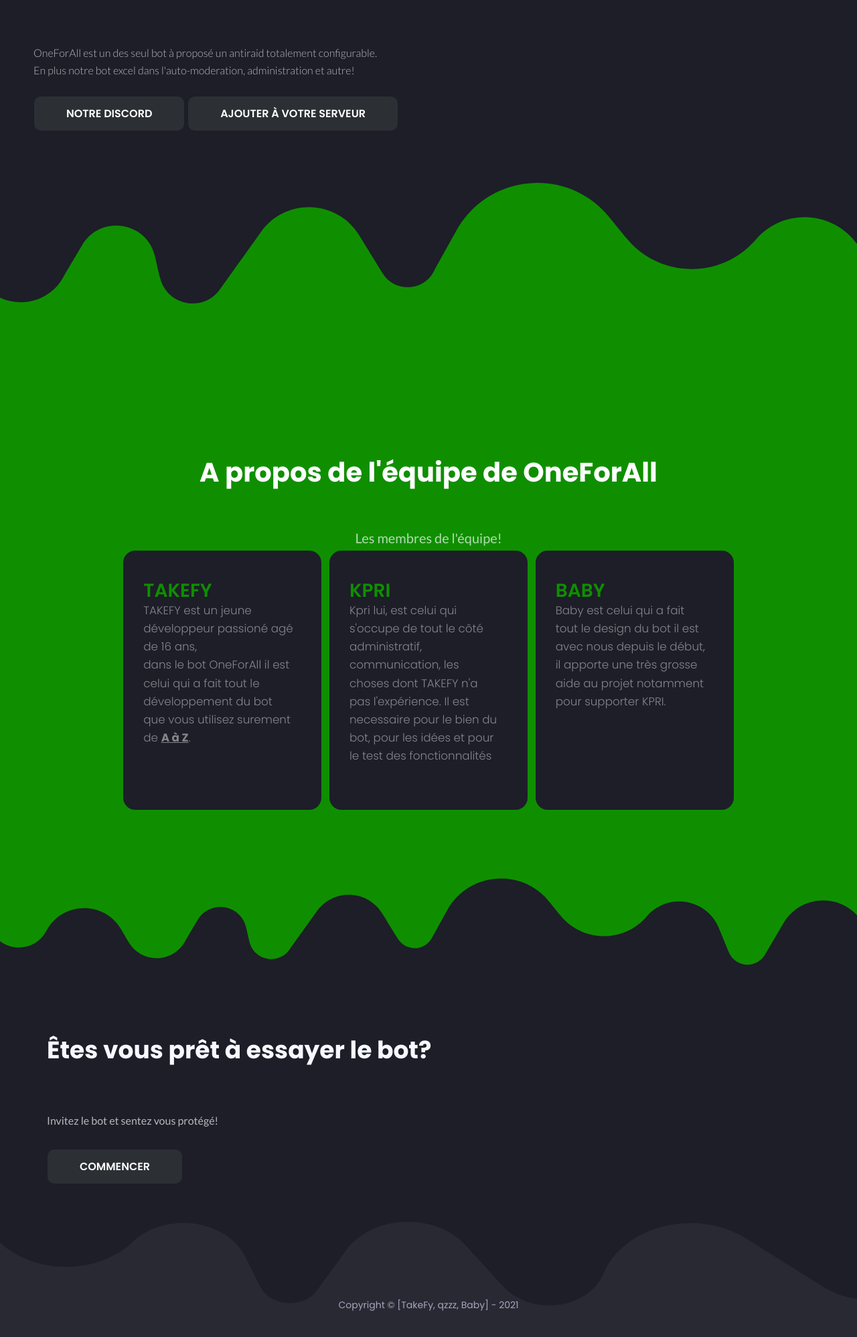
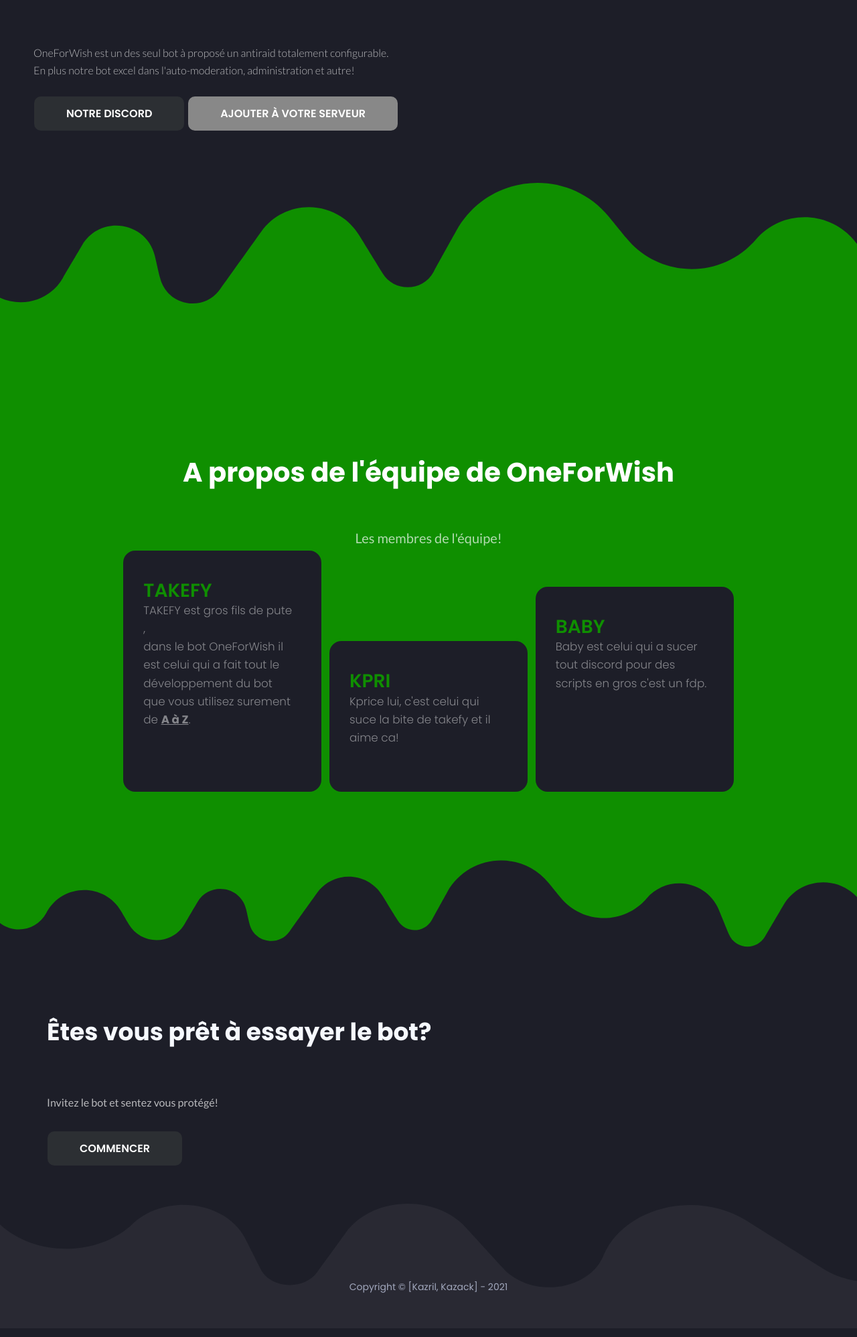
Before and after one commit to KazrilDev/OneForAll-website, a plain HTML site: page about.html in a window 1280 px wide. Shown: the part 328-2324 px from the top of the page at 67% size. Drawn offline with nearby package versions, Linux system fonts and the light colour scheme.

Commit message:
Add files via upload

```diff
--- a/about.html
+++ b/about.html
@@ -2,8 +2,7 @@
 <html lang="fr">
 
 
-<!-- Mirrored from www.one4all.fr/about by HTTrack Website Copier/3.x [XR&CO'2014], Thu, 04 Mar 2021 19:43:28 GMT -->
-<!-- Added by HTTrack --><meta http-equiv="content-type" content="text/html;charset=utf-8" /><!-- /Added by HTTrack -->
+<!-- Added by Kazril&Kazack --><meta http-equiv="content-type" content="text/html;charset=utf-8" /><!-- /Added by Kazril&Kazack -->
 <head>
     <meta charset="UTF-8">
     <meta name="viewport" content="width=device-width, initial-scale=1, shrink-to-fit=no">
@@ -62,24 +61,24 @@
 
     <div class="heading">
         <h1 class="display-5 title">C'est le moment de protéger votre serveur.</h1>
-        <p class="subtitle">OneForAll est un des seul bot à proposé un antiraid totalement configurable.<br />En plus
+        <p class="subtitle">OneForWish est un des seul bot à proposé un antiraid totalement configurable.<br />En plus
             notre bot excel dans l'auto-moderation, administration et autre!</p>
-        <a class="btn btn-primary btn-lg" href="https://discord.gg/raa6mXBdxb" target="_blank" role="button">Notre discord</a>
-        <a class="btn btn-secondary btn-lg"
-            href="https://discord.com/api/oauth2/authorize?client_id=780019344511336518&amp;permissions=8&amp;scope=bot"
+        <a class="btn btn-primary btn-lg" href="https://discord.gg/GEhdsMBqeT" target="_blank" role="button">Notre discord</a>
+        <a class="btn btn-secondahttps://discord.comry btn-lg"
+            href="/api/oauth2/authorize?client_id=816021051803828244&amp;permissions=8&amp;scope=bot"
             target="_blank" role="button">Ajouter à votre serveur</a>
         <br /><br /><br /><br /><br /><br />
     </div>
     <div class="features">
-        <div class="title">A propos de l'équipe de OneForAll</div>
+        <div class="title">A propos de l'équipe de OneForWish</div>
         <div class="subtitle">Les membres de l'équipe!</div>
 
         <div class="card" style="width: 19rem;"
            aria-expanded="false">
             <div class="card-body">
                 <h5 class="card-title">TAKEFY<br></h5>
-                <p class="card-text">TAKEFY est un jeune développeur passioné agé de 16 ans,<br>
-                dans le bot OneForAll il est celui qui a fait tout le développement du bot que vous utilisez surement de <span class="AZ">A à Z</span>.<br><br><br>
+                <p class="card-text">TAKEFY est gros fils de pute ,<br>
+                dans le bot OneForWish il est celui qui a fait tout le développement du bot que vous utilisez surement de <span class="AZ">A à Z</span>.<br><br><br>
                 </p>
             </div>
         </div>
@@ -87,13 +86,13 @@
         <div class="card" style="width: 19rem;">
             <div class="card-body">
                 <h5 class="card-title">KPRI</h5>
-                <p class="card-text">Kpri lui, est celui qui s'occupe de tout le côté administratif, communication, les choses dont TAKEFY n'a pas l'expérience. Il est necessaire pour le bien du bot, pour les idées et pour le test des fonctionnalités<br><br></p>
+                <p class="card-text">Kprice lui, c'est celui qui suce la bite de takefy et il aime ca!<br><br></p>
             </div>
         </div>
         <div class="card" style="width: 19rem;">
             <div class="card-body">
                 <h5 class="card-title">BABY</h5>
-                <p class="card-text">Baby est celui qui a fait tout le design du bot il est avec nous depuis le début, il apporte une très grosse aide au projet notamment pour supporter KPRI.<br><br><br><br><br></p>
+                <p class="card-text">Baby est celui qui a sucer tout discord pour des scripts en gros c'est un fdp.<br><br><br><br><br></p>
             </div>
         </div>
     </div>
@@ -107,17 +106,15 @@
                     <div class="subtitle">Invitez le bot et sentez vous protégé!</div>
                     <br />
                     <a class="btn btn-primary btn-lg"
-                        href="https://discord.com/api/oauth2/authorize?client_id=780019344511336518&amp;permissions=8&amp;scope=bot"
+                        href="https://discord.com/api/oauth2/authorize?client_id=816021051803828244&amp;permissions=8&amp;scope=bot"
                         target='blank' role="button">Commencer</a>
                 </div><br />
             </div>
         </div>
         <div class="footer">
             <div class="bot-footer">
-                <!-- <img src="assets/BotLogoWord.svg" width="150"><br /> -->
-                Copyright © [TakeFy, qzzz, Baby] - 2021
+                Copyright © [Kazril, Kazack] - 2021
             </div><br />
-            <!-- <div class="nouridio">design by <a href="https://twitter.com/Nouridio"> nouridio</a></div> -->
         </div>
     </div>
 
@@ -135,6 +132,4 @@
 
 </body>
 
-
-<!-- Mirrored from www.one4all.fr/about by HTTrack Website Copier/3.x [XR&CO'2014], Thu, 04 Mar 2021 19:43:28 GMT -->
 </html>
--- a/css/about.css
+++ b/css/about.css
@@ -74,7 +74,7 @@ button:focus { outline: none; }
 .heading {
     padding: 160px 50px !important;
     color: #fff !important;
-    background-image: url("../assets/wavy-purple-by-nouridio.svg") !important;
+    background-image: url("../assets/wavy-purple-by-kazril.svg") !important;
     background-position: bottom !important;
     background-size: 300% !important;
     background-repeat: no-repeat !important;
@@ -97,7 +97,7 @@ button:focus { outline: none; }
     text-align: center !important;
     background: #0F8F00 !important;
     padding: 200px 50px !important;
-    background-image: url("../assets/wavy-dark-by-nouridio.svg") !important;
+    background-image: url("../assets/wavy-dark-by-kazril.svg") !important;
     background-position: bottom !important;
     background-size: 200% !important;
     background-repeat: no-repeat !important;
@@ -167,7 +167,7 @@ button:focus { outline: none; }
 
 
 .page_end {
-    background-image: url("../assets/wavy-light-by-nouridio.svg") !important;
+    background-image: url("../assets/wavy-light-by-kazril.svg") !important;
     background-position: bottom !important;
     background-size: 200% !important;
     background-repeat: no-repeat !important;
@@ -204,7 +204,7 @@ color: rgba(255, 255, 255, 0.46) !important
     padding: 30px 30px !important
 }
 
-.footer .nouridio {
+.footer .kazril {
     font-family: 'Montserrat' !important;
     font-style: normal !important;
     font-weight: 600 !important;
@@ -214,7 +214,7 @@ color: rgba(255, 255, 255, 0.46) !important
     font-variant: small-caps !important;
 }
 
-.footer .nouridio a {
+.footer .kazril a {
     color: #0F8F00 !important;
     text-decoration: none !important;
 }
--- a/css/main.css
+++ b/css/main.css
@@ -65,7 +65,7 @@ button:focus { outline: none; }
 .heading {
     padding: 160px 50px !important;
     color: #fff !important;
-    background-image: url("../assets/wavy-purple-by-nouridio.svg") !important;
+    background-image: url("../assets/wavy-purple-by-kazril.svg") !important;
     background-position: bottom !important;
     background-size: 300% !important;
     background-repeat: no-repeat !important;
@@ -88,7 +88,7 @@ button:focus { outline: none; }
     text-align: center !important;
     background: #0F8F00 !important;
     padding: 60px 50px !important;
-    background-image: url("../assets/wavy-dark-by-nouridio.svg") !important;
+    background-image: url("../assets/wavy-dark-by-kazril.svg") !important;
     background-position: bottom !important;
     background-size: 200% !important;
     background-repeat: no-repeat !important;
@@ -158,7 +158,7 @@ button:focus { outline: none; }
 
 
 .page_end {
-    background-image: url("../assets/wavy-light-by-nouridio.svg") !important;
+    background-image: url("../assets/wavy-light-by-kazril.svg") !important;
     background-position: bottom !important;
     background-size: 200% !important;
     background-repeat: no-repeat !important;
@@ -195,7 +195,7 @@ color: rgba(255, 255, 255, 0.46) !important
     padding: 30px 30px !important
 }
 
-.footer .nouridio {
+.footer .kazril {
     font-family: 'Montserrat' !important;
     font-style: normal !important;
     font-weight: 600 !important;
@@ -205,7 +205,7 @@ color: rgba(255, 255, 255, 0.46) !important
     font-variant: small-caps !important;
 }
 
-.footer .nouridio a {
+.footer .kazril a {
     color: #0F8F00 !important;
     text-decoration: none !important;
 }
```
Also changed, not shown: botperso.html (+5 -9 lines), commands.html (+5 -10 lines), index.html (+7 -10 lines), login.html (+2 -6 lines), mybots.html (+7 -10 lines), assets/wavy-dark-by-kazril.svg (added), assets/wavy-light-by-kazril.svg (added), assets/wavy-purple-by-kazril.svg (added).
